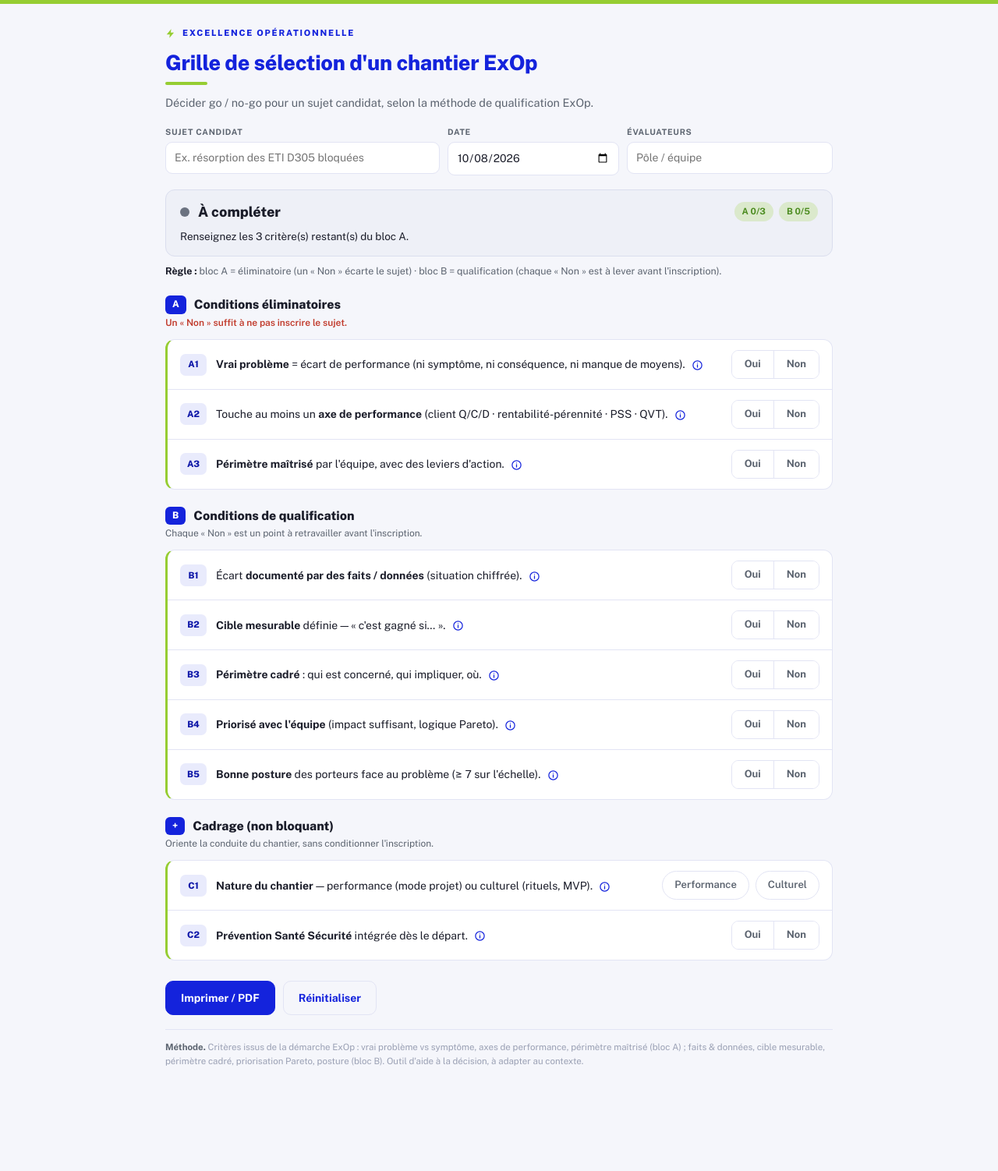
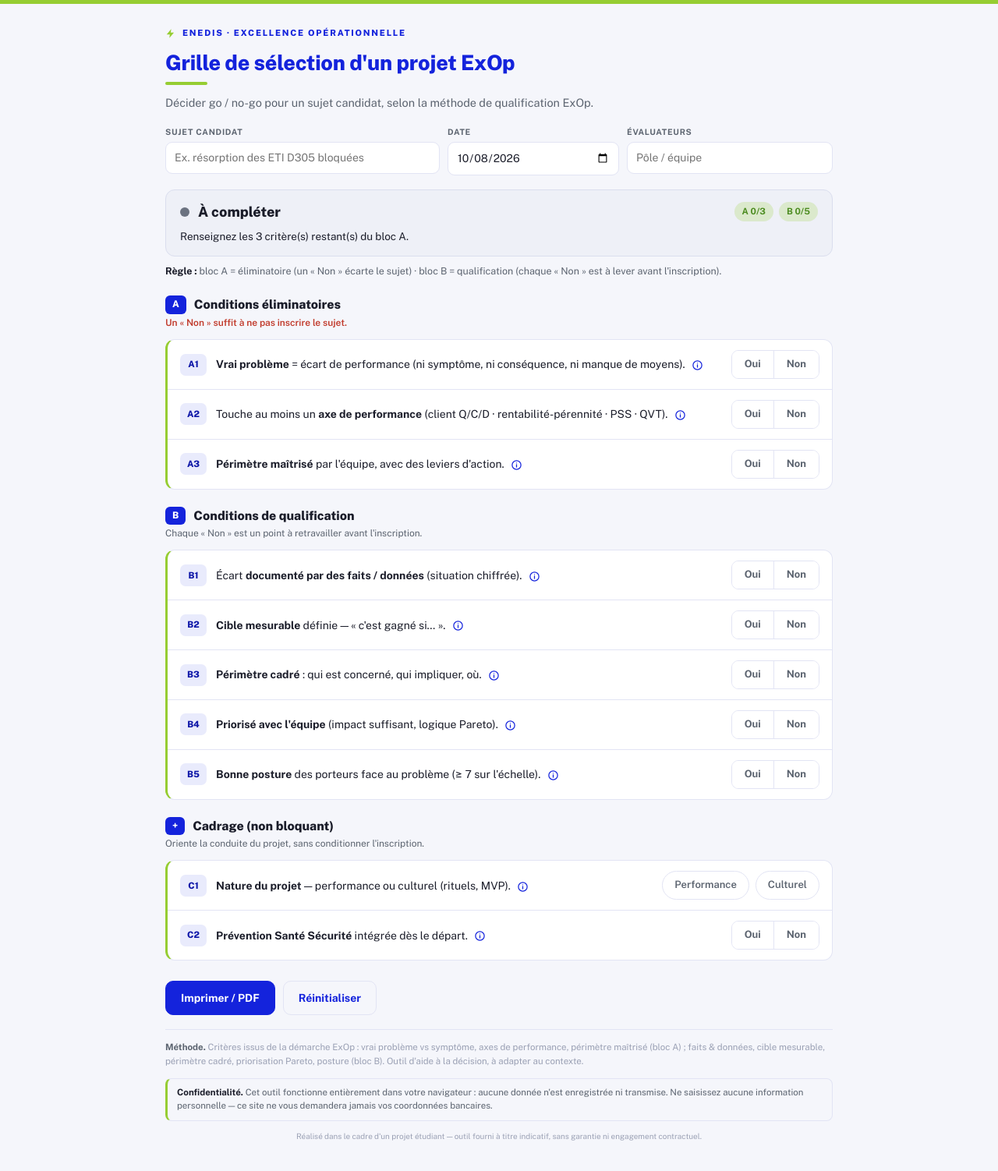
Before and after one commit to moussreda3-svg/chantier-exop, a plain HTML site: page index.html in a window 1280 px wide. Shown: the whole page at 78% size. Before the commit the page ends 1447 px from the top, so only its background shows below. Drawn offline with nearby package versions, Linux system fonts and the light colour scheme.

Commit message:
Replace index.html with new Enedis project selection grid version

```diff
--- a/index.html
+++ b/index.html
@@ -3,7 +3,7 @@
 <head>
 <meta charset="UTF-8">
 <meta name="viewport" content="width=device-width, initial-scale=1.0">
-<title>Grille de sélection d'un chantier ExOp </title>
+<title>Grille de sélection d'un projet ExOp — Enedis</title>
 <link rel="preconnect" href="https://fonts.googleapis.com">
 <link rel="preconnect" href="https://fonts.gstatic.com" crossorigin>
 <link href="https://fonts.googleapis.com/css2?family=Public+Sans:ital,wght@0,300;0,400;0,600;0,700;0,800&display=swap" rel="stylesheet">
@@ -15,7 +15,7 @@
     --warn:#B9791A; --warn-bg:#FBF1DD; --warn-line:#EBD3A0;
     --no:#C13A2B; --no-bg:#FBE5E1; --no-line:#EEC0B7;
     --idle:#6B7280; --idle-bg:#EEF0F7; --idle-line:#DADEEE;
-    --font:"chantier-exop","Public Sans",system-ui,-apple-system,"Segoe UI",Roboto,sans-serif;
+    --font:"Enedis","Public Sans",system-ui,-apple-system,"Segoe UI",Roboto,sans-serif;
     --body:"Public Sans",system-ui,-apple-system,"Segoe UI",Roboto,sans-serif;
     --radius:12px;
   }
@@ -114,6 +114,9 @@
   .btn-g:hover{border-color:var(--blue);background:#EEF0FF}
   .btn:focus-visible{outline:2px solid var(--blue);outline-offset:2px}
   .src{font-size:11.5px;color:#9AA0B4;border-top:1px solid var(--line);padding-top:14px;line-height:1.55}
+  .disclaimer{font-size:11.5px;color:var(--muted);background:var(--bg);border:1px solid var(--line);border-left:3px solid var(--green);border-radius:8px;padding:9px 12px;margin-top:12px;line-height:1.5}
+  .disclaimer b{color:var(--ink)}
+  .studico{font-size:10px;color:#9AA0B4;text-align:center;margin-top:12px}
   .src b{color:var(--muted)}
 
   @media (max-width:620px){
@@ -133,8 +136,8 @@
 <body>
 <div class="wrap">
 
-  <p class="brand"><svg class="bolt" viewBox="0 0 24 24" fill="currentColor" aria-hidden="true"><path d="M13 2 3 14h7l-1 8 10-12h-7l1-8z"/></svg> Excellence Opérationnelle</p>
-  <h1>Grille de sélection d'un chantier ExOp</h1>
+  <p class="brand"><svg class="bolt" viewBox="0 0 24 24" fill="currentColor" aria-hidden="true"><path d="M13 2 3 14h7l-1 8 10-12h-7l1-8z"/></svg>Enedis · Excellence Opérationnelle</p>
+  <h1>Grille de sélection d'un projet ExOp</h1>
   <p class="lede">Décider go / no-go pour un sujet candidat, selon la méthode de qualification ExOp.</p>
 
   <div class="meta">
@@ -170,11 +173,11 @@
 
   <section class="bloc">
     <div class="bhead"><span class="bidx">+</span><h2>Cadrage (non bloquant)</h2></div>
-    <p class="sub">Oriente la conduite du chantier, sans conditionner l'inscription.</p>
+    <p class="sub">Oriente la conduite du projet, sans conditionner l'inscription.</p>
     <div class="card">
       <div class="row" style="grid-template-columns:34px 1fr auto">
         <span class="cid">C1</span>
-        <div><p class="cq"><b>Nature du chantier</b> — performance (mode projet) ou culturel (rituels, MVP). <span class="info" tabindex="0" aria-label="Plus de détails"><svg viewBox="0 0 24 24" fill="none" stroke="currentColor" stroke-width="2" stroke-linecap="round"><circle cx="12" cy="12" r="9"></circle><path d="M12 11v5"></path><circle cx="12" cy="7.6" r="1" fill="currentColor" stroke="none"></circle></svg><span class="tip">Chantier de performance = mené en mode projet pour résoudre un problème. Chantier culturel = installation des rituels et pratiques (management visuel, MVP, animation d'équipe).</span></span></p></div>
+        <div><p class="cq"><b>Nature du projet</b> — performance ou culturel (rituels, MVP). <span class="info" tabindex="0" aria-label="Plus de détails"><svg viewBox="0 0 24 24" fill="none" stroke="currentColor" stroke-width="2" stroke-linecap="round"><circle cx="12" cy="12" r="9"></circle><path d="M12 11v5"></path><circle cx="12" cy="7.6" r="1" fill="currentColor" stroke="none"></circle></svg><span class="tip">Projet de performance = mené pour résoudre un problème. Projet culturel = installation des rituels et pratiques (management visuel, MVP, animation d'équipe).</span></span></p></div>
         <div class="choice">
           <button type="button" class="chip" data-val="perf">Performance</button>
           <button type="button" class="chip" data-val="cult">Culturel</button>
@@ -198,6 +201,10 @@
 
   <p class="src"><b>Méthode.</b> Critères issus de la démarche ExOp : vrai problème vs symptôme, axes de performance, périmètre maîtrisé (bloc A) ; faits & données, cible mesurable, périmètre cadré, priorisation Pareto, posture (bloc B). Outil d'aide à la décision, à adapter au contexte.</p>
 
+  <p class="disclaimer"><b>Confidentialité.</b> Cet outil fonctionne entièrement dans votre navigateur : aucune donnée n'est enregistrée ni transmise. Ne saisissez aucune information personnelle — ce site ne vous demandera jamais vos coordonnées bancaires.</p>
+
+  <p class="studico">Réalisé dans le cadre d'un projet étudiant — outil fourni à titre indicatif, sans garantie ni engagement contractuel.</p>
+
 </div>
 
 <script>
@@ -206,7 +213,7 @@
   var A=[
     {id:"A1",q:'<b>Vrai problème</b> = écart de performance (ni symptôme, ni conséquence, ni manque de moyens).',d:"Un problème ExOp est un écart de performance : ce qui empêche une équipe ou un processus d'être performant. À ne pas confondre avec un symptôme (signe visible), une conséquence (effet), ou un manque de moyens — souvent remonté à tort comme un problème."},
     {id:"A2",q:'Touche au moins un <b>axe de performance</b> (client Q/C/D · rentabilité-pérennité · PSS · QVT).',d:"La performance se mesure sur 4 axes simultanés : satisfaction client (Qualité, Coût, Délai), rentabilité et pérennité du processus, Prévention Santé Sécurité, et Qualité de Vie au Travail. Le sujet doit toucher au moins l'un d'eux."},
-    {id:"A3",q:'<b>Périmètre maîtrisé</b> par l\'équipe, avec des leviers d\'action.',d:"Le sujet doit relever du périmètre d'action de l'équipe, avec de vrais leviers pour agir. Un sujet hors périmètre est à réorienter vers les personnes compétentes plutôt qu'à inscrire comme chantier de l'équipe."}
+    {id:"A3",q:'<b>Périmètre maîtrisé</b> par l\'équipe, avec des leviers d\'action.',d:"Le sujet doit relever du périmètre d'action de l'équipe, avec de vrais leviers pour agir. Un sujet hors périmètre est à réorienter vers les personnes compétentes plutôt qu'à inscrire comme projet de l'équipe."}
   ];
   var B=[
     {id:"B1",q:'Écart <b>documenté par des faits / données</b> (situation chiffrée).',d:"L'écart doit être révélé par des faits et des données chiffrées (situation actuelle mesurée), et non par du ressenti ou une impression."},
@@ -218,7 +225,7 @@
   var BSHORT={B1:"documenter l'écart (faits/données)",B2:"définir la cible mesurable",B3:"cadrer le périmètre",B4:"prioriser (Pareto)",B5:"sécuriser la posture (≥ 7)"};
   var AREASON={
     A1:"A1 — Ce n'est pas un vrai problème (symptôme, conséquence ou manque de moyens). À reformuler.",
-    A2:"A2 — Hors des axes de performance : ne constitue pas un chantier ExOp.",
+    A2:"A2 — Hors des axes de performance : ne constitue pas un projet ExOp.",
     A3:"A3 — Hors du périmètre maîtrisé. À réorienter vers les personnes compétentes."
   };
   var state={}, nature=null;
@@ -268,7 +275,7 @@
     else if(aAns.length<3){st="idle";l="À compléter";h="Renseignez les "+(3-aAns.length)+" critère(s) restant(s) du bloc A.";}
     else if(bNon.length){st="warn";l="À qualifier avant inscription";h="À retravailler avant l'inscription :<ul>"+bNon.map(function(i){return "<li>"+BSHORT[i]+"</li>";}).join("")+"</ul>";}
     else if(bAns.length<5){st="idle";l="À compléter";h="Bloc A validé. Renseignez les "+(5-bAns.length)+" critère(s) restant(s) du bloc B.";}
-    else{st="ok";l="Sujet éligible";h="Toutes les conditions sont remplies. À prioriser dans le portefeuille des chantiers"+(nature?" — chantier <b>"+(nature==="perf"?"de performance (mode projet)":"culturel")+"</b>.":".");}
+    else{st="ok";l="Sujet éligible";h="Toutes les conditions sont remplies. À prioriser dans le portefeuille des projets"+(nature?" — projet <b>"+(nature==="perf"?"de performance":"culturel")+"</b>.":".");}
     v.setAttribute("data-state",st); lab.textContent=l; msg.innerHTML=h;
     var note=document.getElementById("vNote");
     if(state.C2==="non"){note.classList.add("show");note.textContent="Rappel : intégrer la Prévention Santé Sécurité dès le départ (principe fondateur).";}
```
